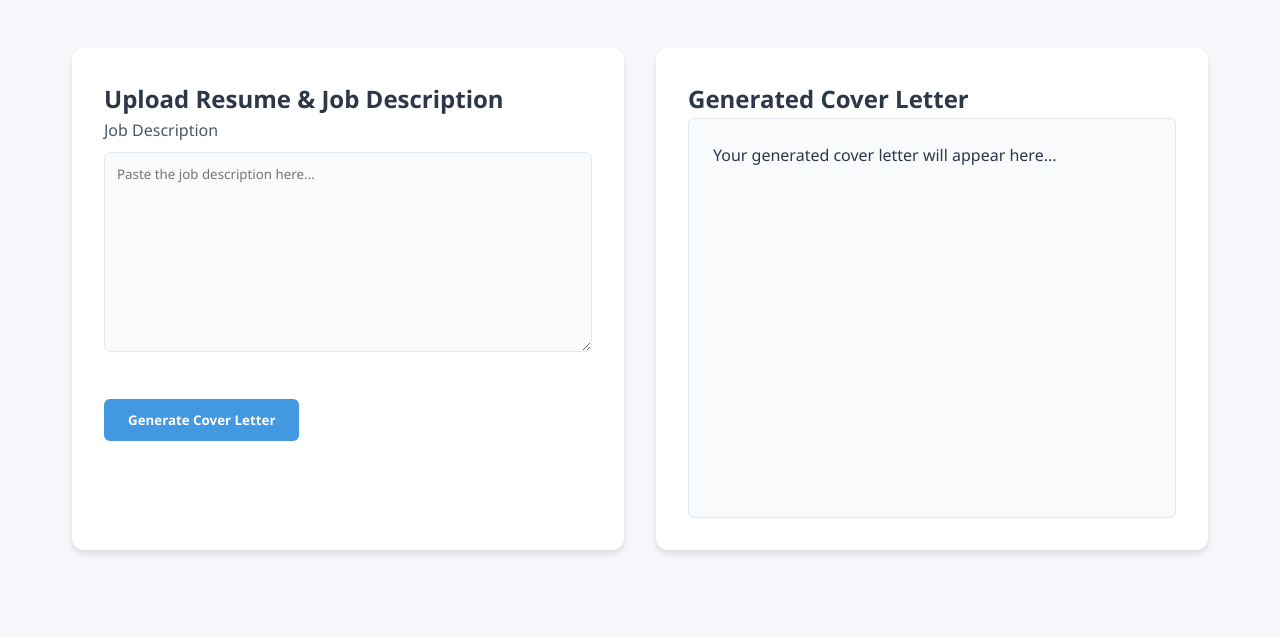
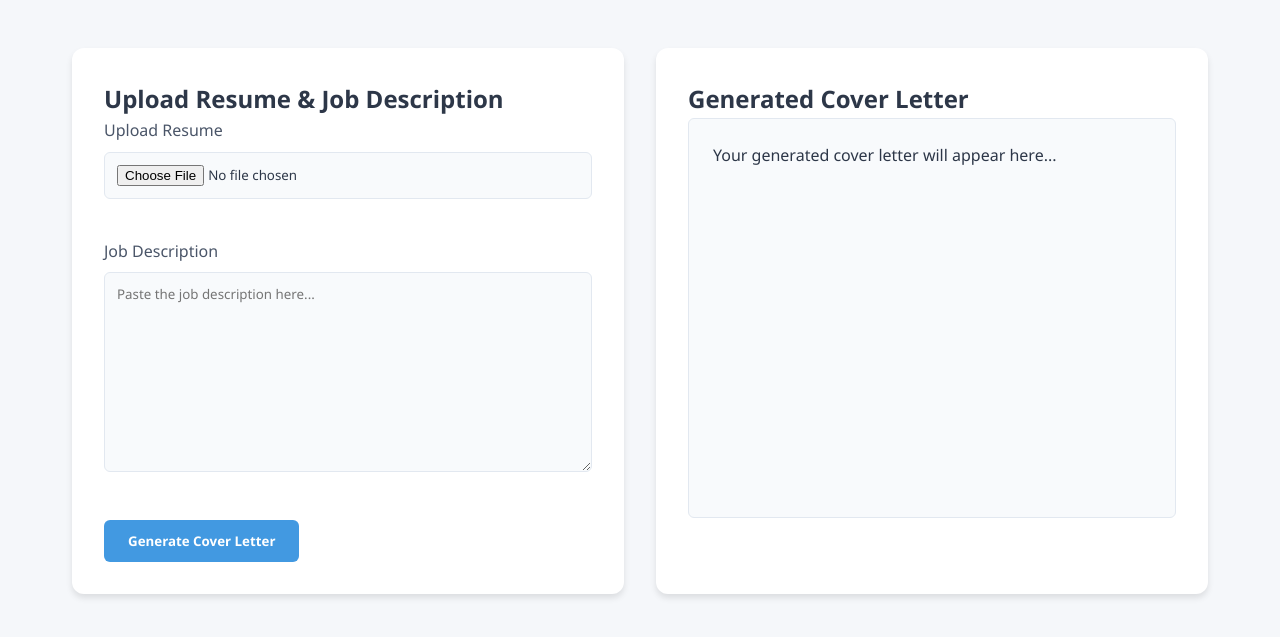
Before and after one commit to AyeshaC123/NextGenHire, a Flask app: page / in a window 1280 px wide. Shown: the part 138-775 px from the top of the page. Run offline with Flask 3, Linux system fonts and the light colour scheme.

Commit message:
Working resume upload and AI output

```diff
--- a/gemini_program/main.py
+++ b/gemini_program/main.py
@@ -1,14 +1,32 @@
 import google.generativeai as genai
-from flask import Flask, request, render_template
+from flask import Flask, request, render_template, redirect, url_for
+import os
+import io
+import PyPDF2
 
 app = Flask(__name__)
 
 # Replace with your actual Gemini API key
 GOOGLE_API_KEY = "AIzaSyCvFJIH-5t0Uj9QKiXMjzUf4_H6Y3cIZqQ"
+genai.configure(api_key=GOOGLE_API_KEY)
+model = genai.GenerativeModel('gemini-pro')
 
-genai.configure(api_key=GOOGLE_API_KEY)
+UPLOAD_FOLDER = 'uploads'
+app.config['UPLOAD_FOLDER'] = UPLOAD_FOLDER
+os.makedirs(UPLOAD_FOLDER, exist_ok=True)
 
-model = genai.GenerativeModel('gemini-pro')
+def extract_text_from_pdf(file):
+    """
+    Extracts text from a PDF file.
+    """
+    try:
+        pdf_reader = PyPDF2.PdfReader(file)
+        text = ""
+        for page in pdf_reader.pages:
+            text += page.extract_text()
+        return text
+    except Exception as e:
+        return f"An error occurred while reading the PDF: {e}"
 
 def generate_text(prompt):
     """
@@ -23,10 +41,37 @@ def generate_text(prompt):
 @app.route('/', methods=['GET', 'POST'])
 def index():
     if request.method == 'POST':
-        prompt = request.form['prompt']
-        generated_text = generate_text(prompt)
-        return render_template('index.html', generated_text=generated_text)
+        # Check if the resume file was uploaded
+        if 'resume' not in request.files:
+            return render_template('index.html', error='No resume file uploaded')
+
+        resume_file = request.files['resume']
+
+        # Check if a file was selected
+        if resume_file.filename == '':
+            return render_template('index.html', error='No resume file selected')
+
+        # Check if the job description was provided
+        job_description = request.form.get('prompt')
+        if not job_description:
+            return render_template('index.html', error='No job description provided')
+
+        try:
+            # Extract text from the resume
+            resume_text = extract_text_from_pdf(resume_file)
+
+            # Create a prompt for the AI model
+            prompt = f"Write a cover letter using the following resume:\n{resume_text}\n\nAnd the following job description:\n{job_description}"
+
+            # Generate the cover letter
+            generated_text = generate_text(prompt)
+
+            return render_template('index.html', generated_text=generated_text)
+
+        except Exception as e:
+            return render_template('index.html', error=str(e))
+
     return render_template('index.html')
 
 if __name__ == "__main__":
-    app.run(debug=True, host='0.0.0.0', port=5001)
+    app.run(debug=True, host='0.0.0.0', port=5003)
--- a/gemini_program/requirements.txt
+++ b/gemini_program/requirements.txt
@@ -1,2 +1,2 @@
-Flask
-google-generativeai
+flask
+PyPDF2
--- a/gemini_program/templates/index.html
+++ b/gemini_program/templates/index.html
@@ -101,13 +101,20 @@
         <main class="main-content">
             <section class="input-section">
                 <h2 class="section-title">Upload Resume & Job Description</h2>
-                <form method="post">
+                <form method="post" enctype="multipart/form-data">
+                    <div class="form-group">
+                        <label>Upload Resume</label>
+                        <input type="file" id="resume" name="resume">
+                    </div>
                     <div class="form-group">
                         <label>Job Description</label>
                         <textarea id="prompt" name="prompt" placeholder="Paste the job description here..."></textarea>
                     </div>
                     <button type="submit" class="button">Generate Cover Letter</button>
                 </form>
+                {% if error %}
+                    <p style="color: red;">{{ error }}</p>
+                {% endif %}
             </section>
             <section class="output-section">
                 <h2 class="section-title">Generated Cover Letter</h2>
```
